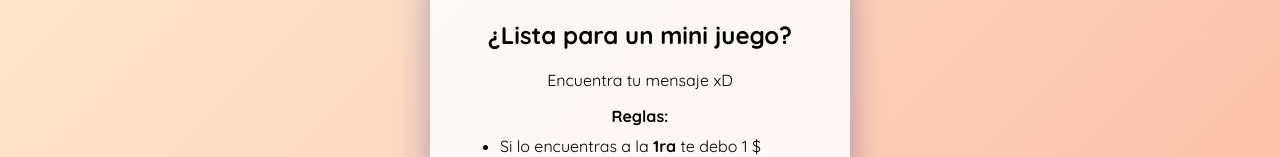
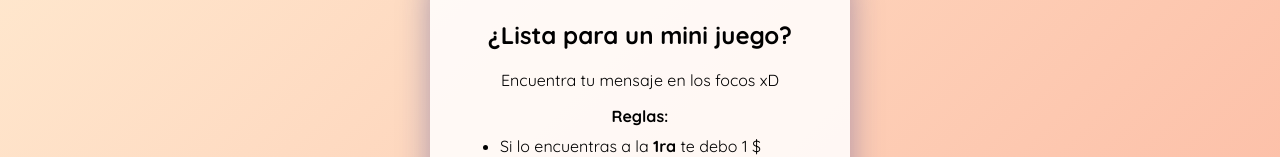
Before and after one commit to shaocrack/BuenosDias, a plain HTML site: page index.html in a window 1280 px wide. Both pictures are taken after a click on the button "Entrar". Shown: the part 218-375 px from the top of the page. Drawn offline with Linux system fonts and the light colour scheme.

Commit message:
correcion

```diff
--- a/index.html
+++ b/index.html
@@ -18,7 +18,7 @@
         </div>
         <div class="juego oculto" id="juego">
             <h2>¿Lista para un mini juego?</h2>
-            <p>Encuentra tu mensaje xD</p>
+            <p>Encuentra tu mensaje en los focos xD</p>
             <div class="reglas" id="reglas">
                 <strong>Reglas:</strong>
                 <ul style="text-align:left; margin: 10px auto 15px auto; max-width: 320px;">
```
